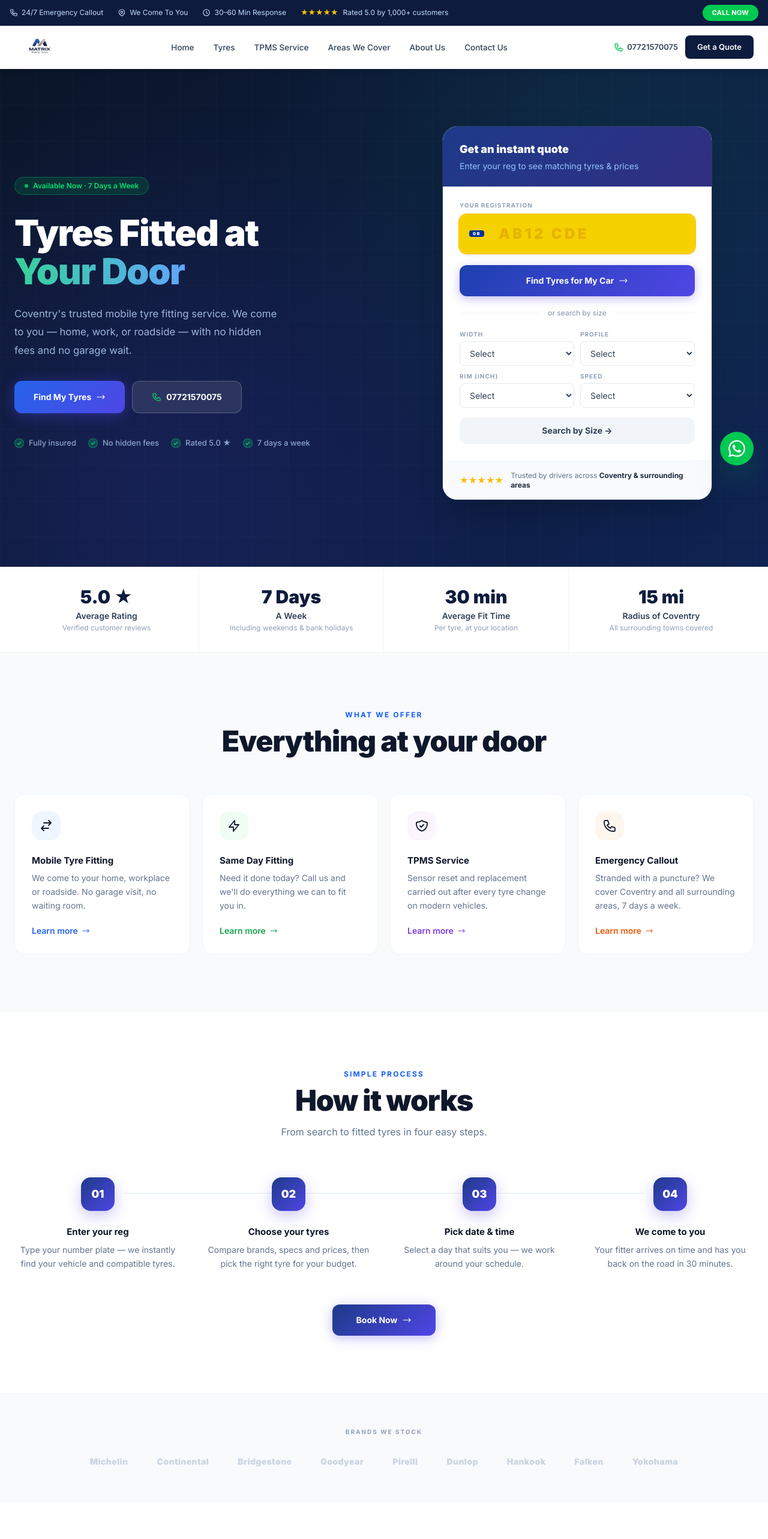
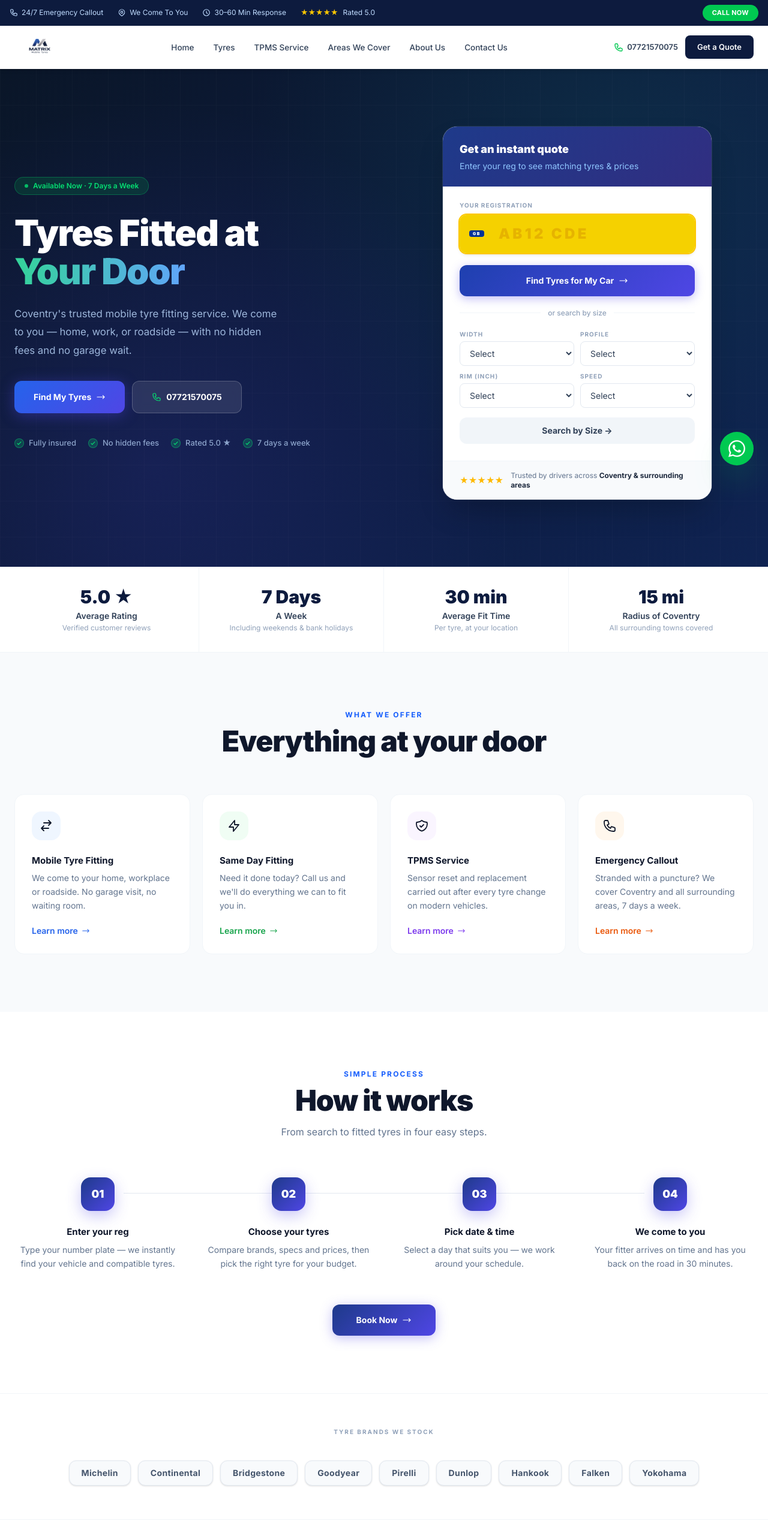
Before and after one commit to Manoj-1432/matrixfrontend, a Next.js app: page / in a window 1280 px wide. Shown: the top 2566 px of the page at 60% size. Built offline with nearby package versions, Linux system fonts and the light colour scheme.

Commit message:
fix: remove 1000+ references, highlight brand names as pills
Co-Authored-By: Claude Sonnet 4.6 <noreply@anthropic.com>

```diff
--- a/app/about/page.tsx
+++ b/app/about/page.tsx
@@ -18,7 +18,7 @@ export default function AboutPage() {
 
         <div className="grid grid-cols-1 sm:grid-cols-3 gap-5 mb-6">
           {[
-            { stat: '1,000+', label: 'Happy Customers' },
+            { stat: '5.0 ★', label: 'Average Rating' },
             { stat: '7 Days', label: 'A Week' },
             { stat: '15 Miles', label: 'Radius of Coventry' },
           ].map(s => (
--- a/app/page.tsx
+++ b/app/page.tsx
@@ -290,12 +290,17 @@ export default function Home() {
       </section>
 
       {/* ─── BRANDS ─── */}
-      <section className="py-14 px-4 sm:px-6 bg-slate-50 border-y border-slate-100">
+      <section className="py-14 px-4 sm:px-6 bg-white border-y border-slate-100">
         <div className="max-w-7xl mx-auto">
-          <p className="text-center text-[10px] font-bold uppercase tracking-[0.2em] text-slate-400 mb-8">Brands We Stock</p>
-          <div className="flex flex-wrap justify-center items-center gap-x-12 gap-y-4">
+          <p className="text-center text-[10px] font-bold uppercase tracking-[0.2em] text-slate-400 mb-10">Tyre Brands We Stock</p>
+          <div className="flex flex-wrap justify-center items-center gap-3">
             {BRANDS.map(b => (
-              <span key={b} className="text-slate-300 font-black text-sm tracking-wide hover:text-slate-500 transition-colors cursor-default select-none">{b}</span>
+              <span
+                key={b}
+                className="bg-slate-50 border border-slate-200 hover:border-slate-300 hover:bg-slate-100 text-slate-600 hover:text-slate-900 font-bold text-sm px-5 py-2.5 rounded-xl transition-all duration-200 cursor-default select-none tracking-wide shadow-sm"
+              >
+                {b}
+              </span>
             ))}
           </div>
         </div>
--- a/components/Navbar.tsx
+++ b/components/Navbar.tsx
@@ -36,7 +36,7 @@ export default function Navbar() {
               </span>
             ))}
             <span className="hidden lg:flex items-center gap-1 text-yellow-400 font-semibold">
-              ★★★★★ <span className="text-blue-200 font-normal ml-1">Rated 5.0 by 1,000+ customers</span>
+              ★★★★★ <span className="text-blue-200 font-normal ml-1">Rated 5.0</span>
             </span>
           </div>
           <a href={`tel:${PHONE}`}
```
